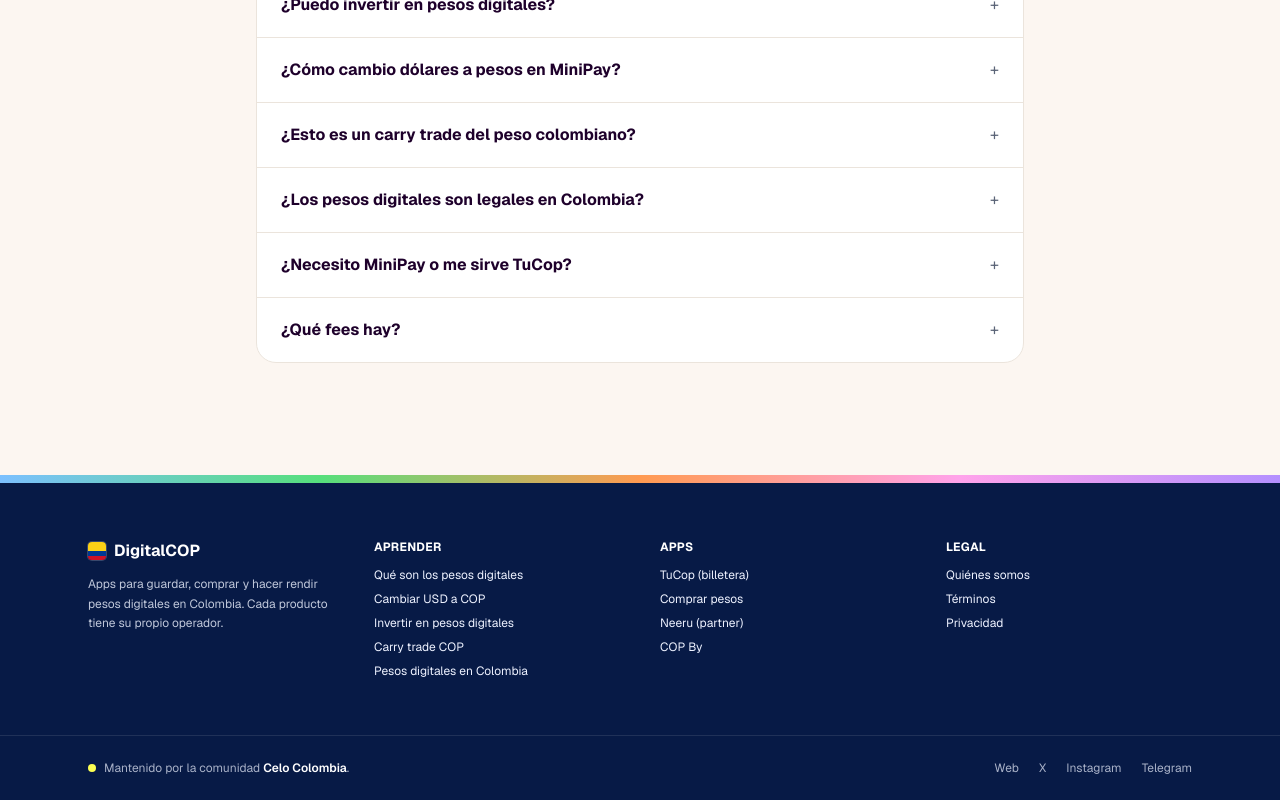
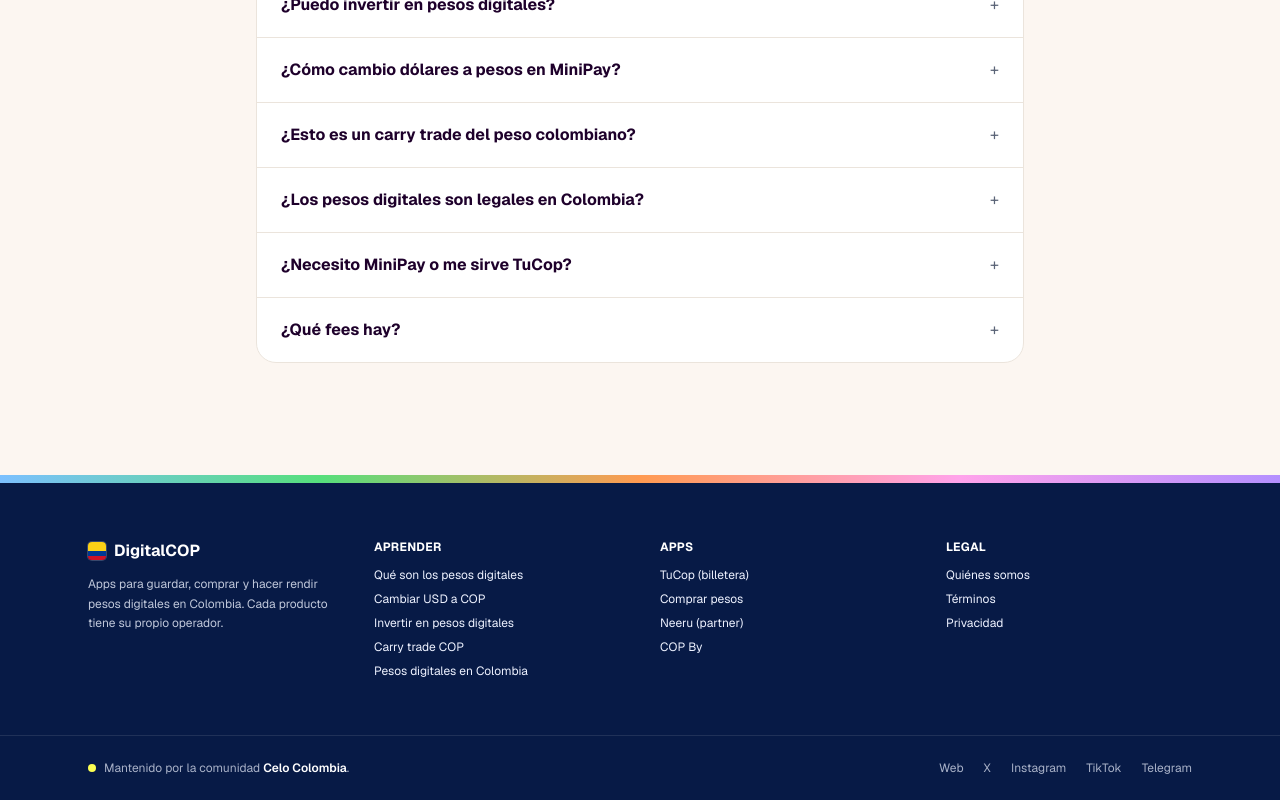
Before and after one commit to celocol/COPmHUB, a Next.js app: page / in a window 1280 px wide. Shown: the part 3190-3990 px from the top of the page. Built offline with nearby package versions, Linux system fonts and the light colour scheme; no server answers.

Commit message:
feat(footer): add Celo Colombia TikTok to community links and JSON-LD sameAs

```diff
--- a/src/components/Footer.tsx
+++ b/src/components/Footer.tsx
@@ -5,6 +5,7 @@ const COMMUNITY_LINKS = [
   { href: COMMUNITY.web, label: "Web" },
   { href: COMMUNITY.twitter, label: "X" },
   { href: COMMUNITY.instagram, label: "Instagram" },
+  { href: COMMUNITY.tiktok, label: "TikTok" },
   { href: COMMUNITY.telegram, label: "Telegram" },
 ] as const;
 
--- a/src/lib/seo.ts
+++ b/src/lib/seo.ts
@@ -46,6 +46,7 @@ export function organizationJsonLd() {
       sameAs: [
         "https://x.com/Celo_Col",
         "https://www.instagram.com/celocolombia/",
+        "https://www.tiktok.com/@celocol",
         "https://t.me/CeloCol",
       ],
     },
--- a/src/lib/site.ts
+++ b/src/lib/site.ts
@@ -21,6 +21,7 @@ export const COMMUNITY = {
   web: "https://celocolombia.org",
   twitter: "https://x.com/Celo_Col",
   instagram: "https://www.instagram.com/celocolombia/",
+  tiktok: "https://www.tiktok.com/@celocol",
   telegram: "https://t.me/CeloCol",
 } as const;
 
```
